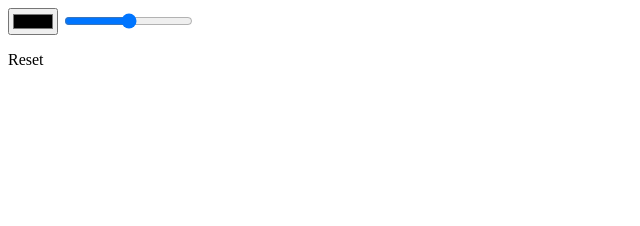
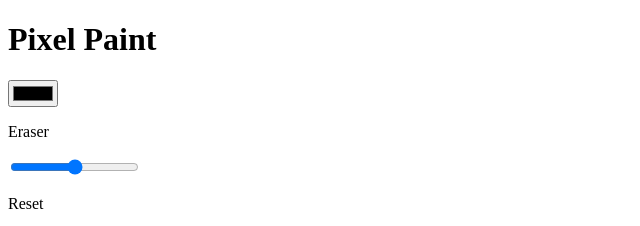
Before and after one commit to sevaaaDev/pixelPaint, a plain HTML site: page index.html in a window 1280 px wide. Shown: the whole page, without its empty margins (0-640 px from the left). Drawn offline with Linux system fonts and the light colour scheme.

Commit message:
add some new button

```diff
--- a/index.html
+++ b/index.html
@@ -8,9 +8,12 @@
   <title>Etch a sketch</title>
 </head>
 <body>
+  <h1>Pixel Paint</h1>
+  <div class="father-of-container">
   <div class="container">
     <div class="panel">
       <input type="color" class="color-picker">
+      <p class="btn-eraser">Eraser</p>
       <input type="range" min="2" max="64" step="1" class="size-slider">
       <p class="btn-reset">Reset</p>
     </div>
@@ -18,5 +21,6 @@
 
     </div>
   </div>
+  </div>
 </body>
 </html>
```
